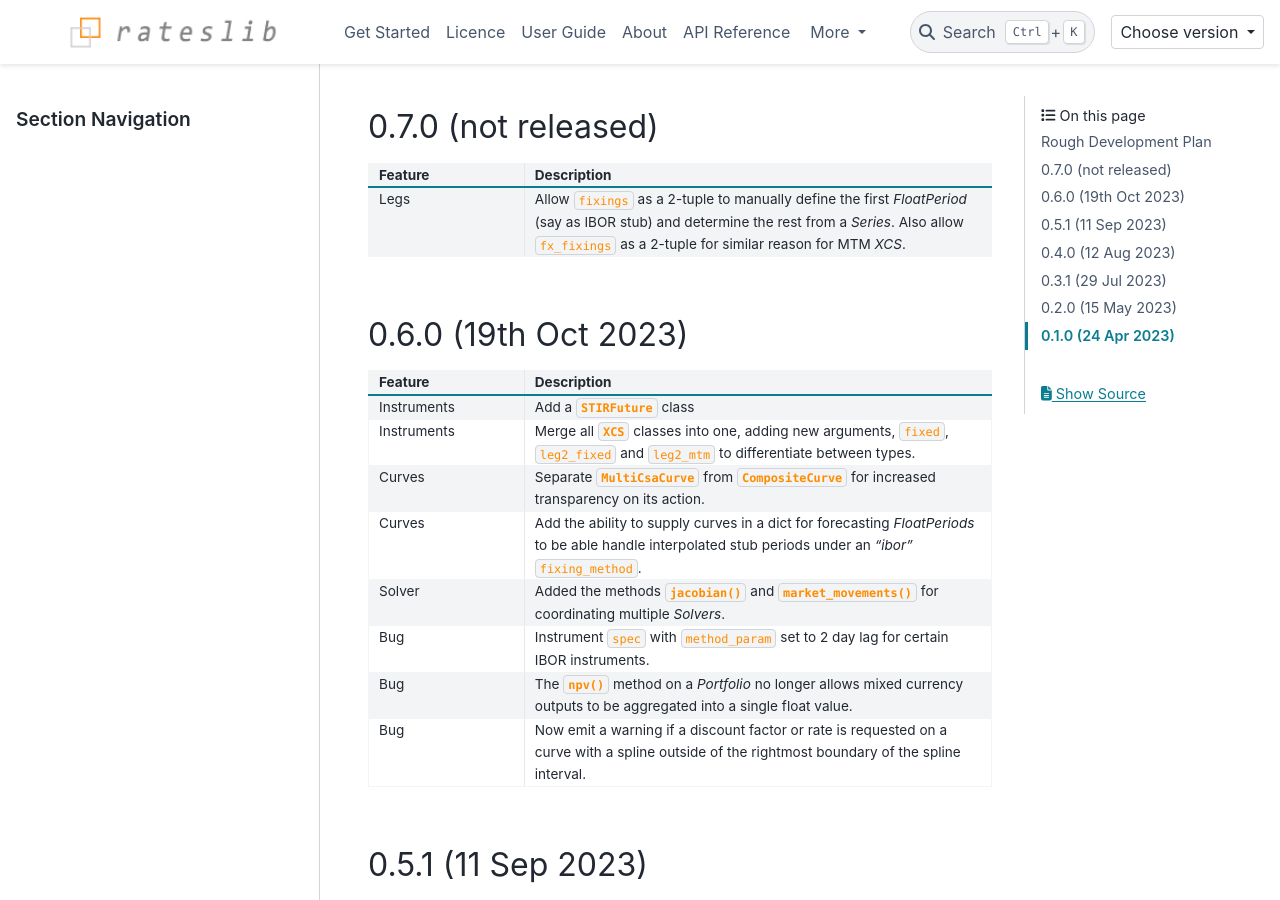
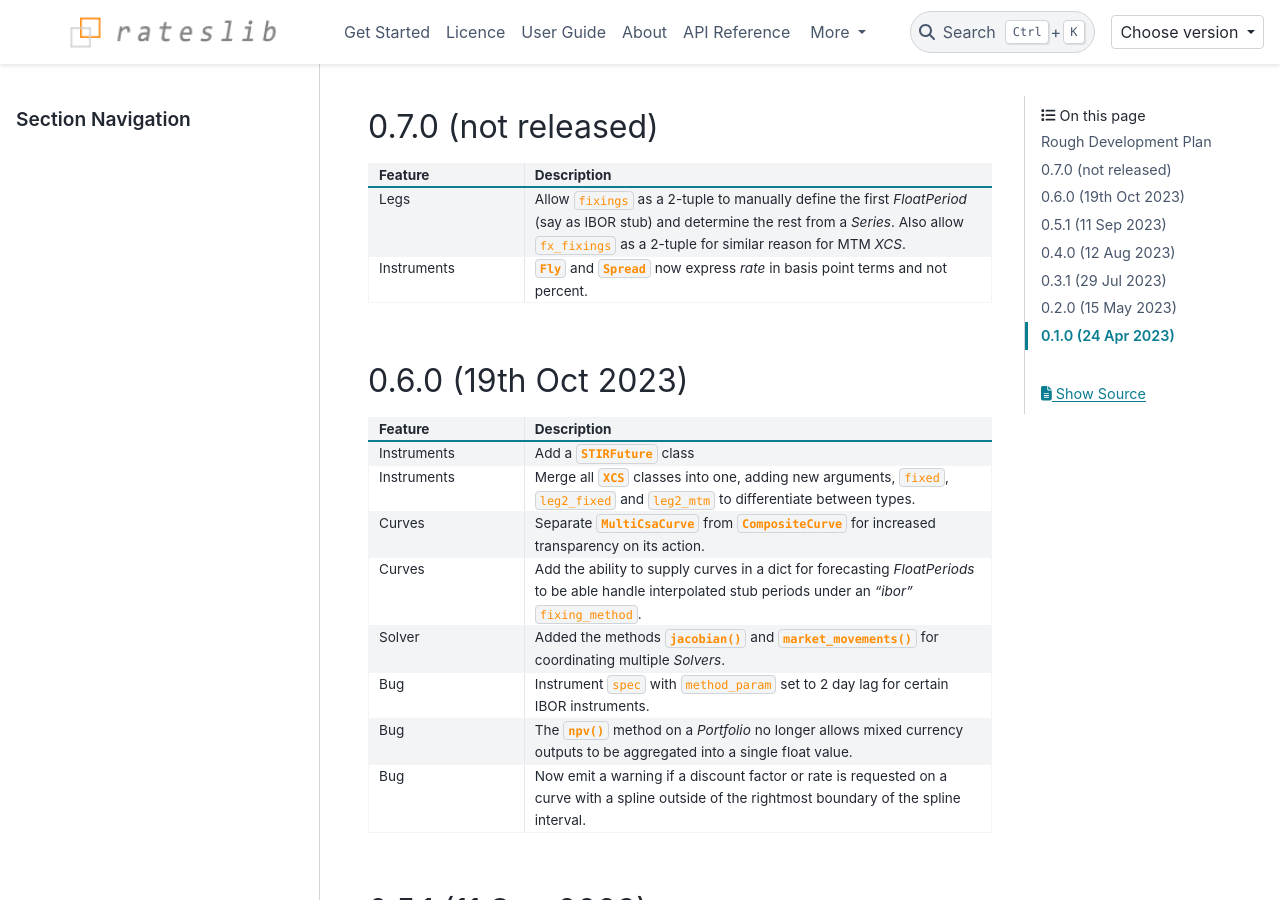
Before and after one commit to attack68/rateslib, a Sphinx documentation site: the page built from docs/source/i_whatsnew.rst, in a window 1280 px wide and 900 px high, scrolled down 958 px. Built offline with Sphinx 7.4.7 and the PyData theme 0.15.4, drawn with Linux system fonts in a browser that asks for light colours; comment, search, counter and statistics services are not loaded.

Commit message:
ENH: fly and spread

```diff
--- a/docs/source/i_whatsnew.rst
+++ b/docs/source/i_whatsnew.rst
@@ -65,6 +65,9 @@ email contact through **rateslib@gmail.com**.
      - Allow ``fixings`` as a 2-tuple to manually define the first *FloatPeriod* (say as IBOR stub)
        and determine the rest from a *Series*. Also allow ``fx_fixings`` as a 2-tuple for similar
        reason for MTM *XCS*.
+   * - Instruments
+     - :class:`~rateslib.instruments.Fly` and :class:`~rateslib.instruments.Spread` now express
+       *rate* in basis point terms and not percent.
 
 0.6.0 (19th Oct 2023)
 **********************
```
